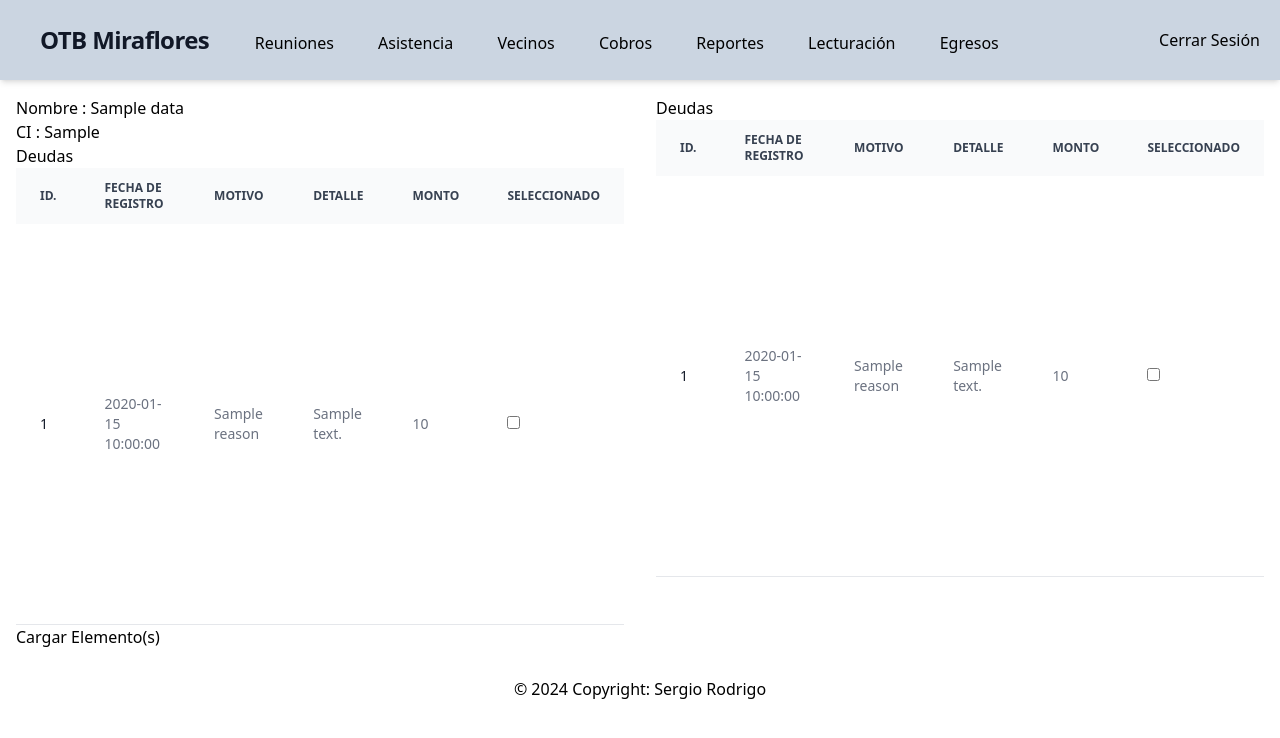
After one commit to srodrigo23/street-control, a Python web app: template app/templates/collections/index.html in a window 1280 px wide. The commit adds this page. Shown: the top 738 px of the page. Run offline with Jinja, Linux system fonts and the light colour scheme; the template is opened without the code that fills it: most values are stand-ins (such as "Sample title", 1, 10 or a date in 2020); some libraries are stand-ins or nearby versions.

Commit message:
collections route

```diff
--- a/app/__init__.py
+++ b/app/__init__.py
@@ -36,6 +36,9 @@ def create_app():
     from app.attendance import bp as attendance_bp
     app.register_blueprint(blueprint=attendance_bp, url_prefix="/attendance")
 
+    from app.collections import bp as collection_bp
+    app.register_blueprint(blueprint=collection_bp, url_prefix="/collections")
+
         # @app.route('/favicon.ico')
         # def favicon():
         #     return send_from_directory(
--- /dev/null
+++ b/app/collections/__init__.py
@@ -0,0 +1,5 @@
+from flask import Blueprint
+
+bp = Blueprint('collections', __name__)
+
+from app.collections import routes
--- a/app/static/css/main.css
+++ b/app/static/css/main.css
@@ -667,6 +667,10 @@ video {
   display: table;
 }
 
+.grid {
+  display: grid;
+}
+
 .h-20 {
   height: 5rem;
 }
@@ -705,6 +709,10 @@ video {
 
 .grow {
   flex-grow: 1;
+}
+
+.grid-cols-2 {
+  grid-template-columns: repeat(2, minmax(0, 1fr));
 }
 
 .flex-col {
@@ -877,6 +885,11 @@ video {
 .py-8 {
   padding-top: 2rem;
   padding-bottom: 2rem;
+}
+
+.px-4 {
+  padding-left: 1rem;
+  padding-right: 1rem;
 }
 
 .pb-2 {
@@ -1081,6 +1094,10 @@ video {
     max-width: 28rem;
   }
 
+  .sm\:grid-cols-1 {
+    grid-template-columns: repeat(1, minmax(0, 1fr));
+  }
+
   .sm\:rounded-lg {
     border-radius: 0.5rem;
   }
@@ -1104,6 +1121,14 @@ video {
     height: 100vh;
   }
 
+  .md\:grid-cols-1 {
+    grid-template-columns: repeat(1, minmax(0, 1fr));
+  }
+
+  .md\:grid-cols-2 {
+    grid-template-columns: repeat(2, minmax(0, 1fr));
+  }
+
   .md\:space-y-6 > :not([hidden]) ~ :not([hidden]) {
     --tw-space-y-reverse: 0;
     margin-top: calc(1.5rem * calc(1 - var(--tw-space-y-reverse)));
@@ -1117,6 +1142,10 @@ video {
 }
 
 @media (min-width: 1024px) {
+  .lg\:grid-cols-1 {
+    grid-template-columns: repeat(1, minmax(0, 1fr));
+  }
+
   .lg\:py-0 {
     padding-top: 0px;
     padding-bottom: 0px;
--- a/app/templates/base.html
+++ b/app/templates/base.html
@@ -29,7 +29,7 @@
                 {% if is_admin %}
                     <li class="inline ml-10"><a href="{{ url_for('users.index') }}">Usuarios</a></li>
                 {% endif%}
-                <li class="inline ml-10"><a href="#">Cobros</a></li>
+                <li class="inline ml-10"><a href="{{ url_for('collections.index') }}">Cobros</a></li>
                 <li class="inline ml-10"><a href="#">Reportes</a></li>
                 <li class="inline ml-10"><a href="#">Lecturación</a></li>
                 <li class="inline ml-10"><a href="#">Egresos</a></li>
--- /dev/null
+++ b/app/templates/collections/index.html
@@ -0,0 +1,131 @@
+{% extends 'base.html' %}
+{% block content %}
+<div class="grid md:grid-cols-2 sm:grid-cols-1">
+  <!-- left -->
+  <div class="container mx-auto p-4">
+    <!-- data -->
+    <div>
+      <div>
+        <span>Nombre : </span>
+        <span>{{data['name']}}</span>
+      </div>
+      <div>
+        <span>CI : </span>
+        <span>{{data['ci']}}</span>
+      </div>
+    </div>
+    <!-- table -->
+    <div>
+      <h1>Deudas</h1>
+      <table id="usersTable" class="text-sm text-left rtl:text-right text-gray-500 dark:text-gray-400">
+        <thead class="text-xs text-gray-700 uppercase bg-gray-50 dark:bg-gray-700 dark:text-gray-400">
+            <tr class="mb-4">
+              <th scope="col" class="px-6 py-3">
+                Id.
+              </th>
+              <th scope="col" class="px-6 py-3">
+                Fecha de Registro
+              </th>
+              <th scope="col" class="px-6 py-3">
+                Motivo
+              </th>
+              <th scope="col" class="px-6 py-3">
+                Detalle
+              </th>
+              <th scope="col" class="px-6 py-3">
+                Monto
+              </th>
+              <th scope="col" class="px-6 py-3">
+                Seleccionado
+              </th>
+            </tr>
+        </thead>
+        <tbody id="usersTableBody" class="bg-grey-light items-center justify-between overflow-y-scroll" style="height: 50vh;">
+          {% for item in data['debts'] %}
+            <tr class="mb-4 odd:bg-white odd:dark:bg-gray-900 even:bg-gray-50 even:dark:bg-gray-800 border-b dark:border-gray-700">
+              <th scope="row" class="px-6 py-4 font-medium text-gray-900 whitespace-nowrap dark:text-white">
+                {{item['id']}}
+              </th>
+              <td class="px-6 py-4">
+                {{item['date']}}
+              </td>
+              <td class="px-6 py-4">
+                {{item['reason']}}
+              </td>
+              <td class="px-6 py-4">
+                {{item['detail']}}
+              </td>
+              <td class="px-6 py-4">
+                {{item['amount']}}
+              </td>
+              <td class="px-6 py-4">
+                <input type="checkbox"/>
+              </td>
+            </tr>
+          {% endfor %}
+        </tbody>
+      </table>
+    </div>
+    <div>
+      <button>Cargar Elemento(s)</button>
+    </div>
+  </div>
+  <!-- right -->
+  <div class="container mx-auto p-4">
+    <div>
+      <h1>Deudas</h1>
+      <table id="usersTable" class="text-sm text-left rtl:text-right text-gray-500 dark:text-gray-400">
+        <thead class="text-xs text-gray-700 uppercase bg-gray-50 dark:bg-gray-700 dark:text-gray-400">
+            <tr class="mb-4">
+              <th scope="col" class="px-6 py-3">
+                Id.
+              </th>
+              <th scope="col" class="px-6 py-3">
+                Fecha de Registro
+              </th>
+              <th scope="col" class="px-6 py-3">
+                Motivo
+              </th>
+              <th scope="col" class="px-6 py-3">
+                Detalle
+              </th>
+              <th scope="col" class="px-6 py-3">
+                Monto
+              </th>
+              <th scope="col" class="px-6 py-3">
+                Seleccionado
+              </th>
+            </tr>
+        </thead>
+        <tbody id="usersTableBody" class="bg-grey-light items-center justify-between overflow-y-scroll" style="height: 50vh;">
+          {% for item in data['debts'] %}
+            <tr class="mb-4 odd:bg-white odd:dark:bg-gray-900 even:bg-gray-50 even:dark:bg-gray-800 border-b dark:border-gray-700">
+              <th scope="row" class="px-6 py-4 font-medium text-gray-900 whitespace-nowrap dark:text-white">
+                {{item['id']}}
+              </th>
+              <td class="px-6 py-4">
+                {{item['date']}}
+              </td>
+              <td class="px-6 py-4">
+                {{item['reason']}}
+              </td>
+              <td class="px-6 py-4">
+                {{item['detail']}}
+              </td>
+              <td class="px-6 py-4">
+                {{item['amount']}}
+              </td>
+              <td class="px-6 py-4">
+                <input type="checkbox"/>
+              </td>
+            </tr>
+          {% endfor %}
+        </tbody>
+      </table>
+    </div>
+
+  </div>
+
+</div>
+
+{% endblock %}
```
Also changed, not shown: app/collections/routes.py (added, +36 -0 lines).
